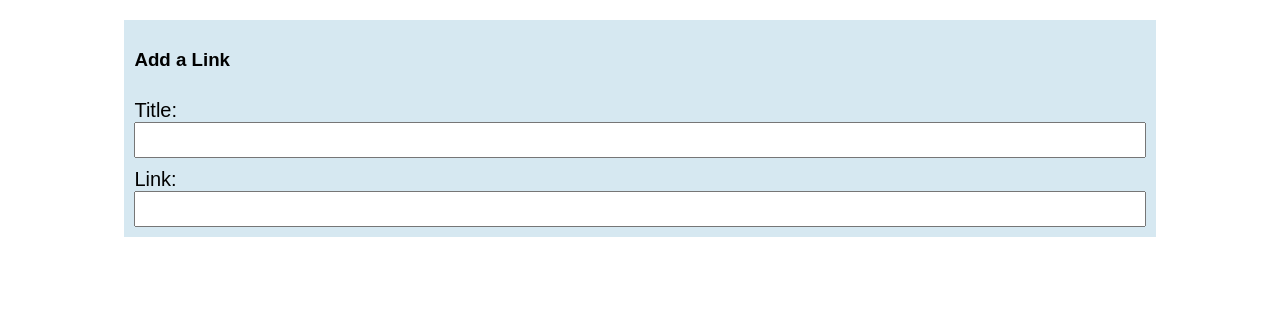
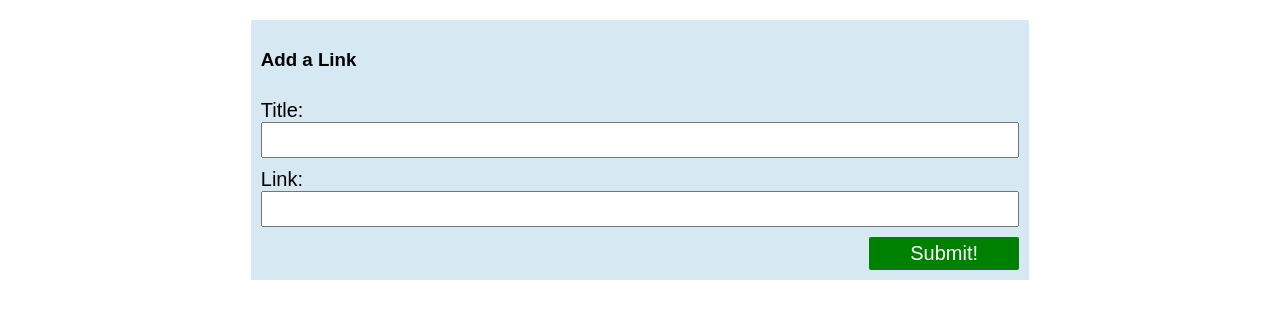
Before and after one commit to javierlnc/ng-book, an Angular app: page / in a window 1280 px wide. Shown: the top 318 px of the page. Built offline with nearby package versions, Linux system fonts and the light colour scheme.

Commit message:
Creacion primer form

```diff
--- a/src/app/app.component.css
+++ b/src/app/app.component.css
@@ -1,6 +1,6 @@
 .form-container{
     display: flex;
-    width: 80%;
+    width: 60%;
     background-color: #D6E8F1;
     margin: 20px auto;
     padding: 10px;
@@ -24,3 +24,13 @@
 input{
     height: 30px;
 }
+.btn{
+    font-size: 20px;
+    padding: 5px;
+    width: 150px;
+    background-color: green;
+    color: white;
+    border:  none;
+    margin-left: auto;
+    border-radius: 2px;
+}
--- a/src/app/app.component.html
+++ b/src/app/app.component.html
@@ -3,11 +3,14 @@
     <h3 class="ui header">Add a Link</h3>
     <div class="field">
       <label for="title">Title:</label>
-      <input name="title"type="text" id="title">
+      <input name="title"type="text" id="title" #newtitle>
     </div>
     <div class="field">
       <label for="link">Link:</label>
-      <input name="link"type="text" id="link">
+      <input name="link"type="text" id="link" #newlink>
     </div>
+    <button class="btn" (click)="addLink(newtitle,newlink)">
+      Submit!
+    </button>
   </form>
 </div>
--- a/src/app/app.component.ts
+++ b/src/app/app.component.ts
@@ -7,4 +7,8 @@ import { Component } from '@angular/core';
 })
 export class AppComponent {
   title = 'ng-book-01';
+  addLink(title: HTMLInputElement, link: HTMLInputElement){
+    console.log(`Adding article title: ${title.value} and link: ${link.value}`);
+    return false;
+  }
 }
```
